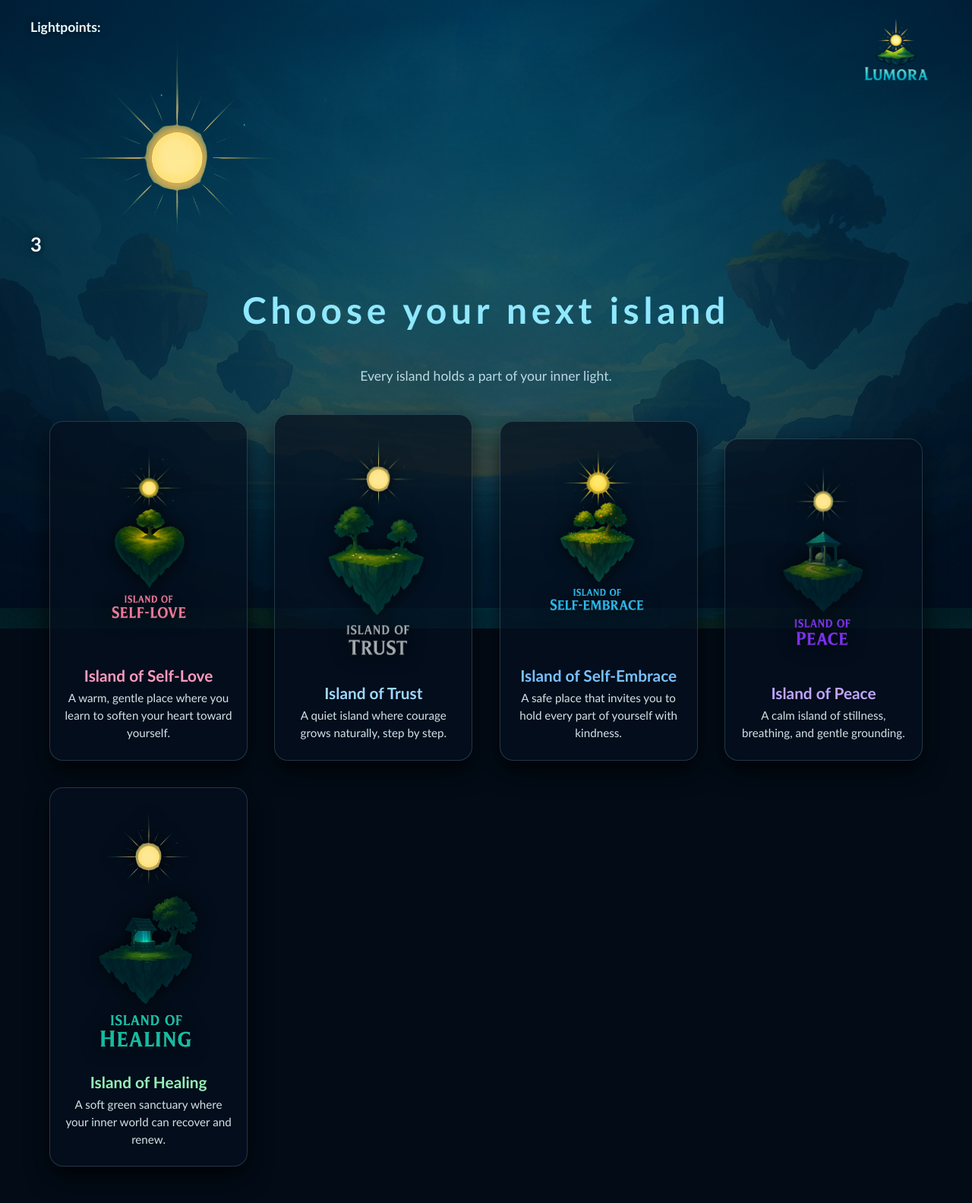
After one commit to elisa11-hub/Lumora, a PHP site: page /html/world.html in a window 1280 px wide. The commit adds this page. Shown: the whole page at 76% size. Run offline with PHP 8.4, Linux system fonts and the light colour scheme.

Commit message:
world.html

```diff
--- a/css/styles.css
+++ b/css/styles.css
@@ -1063,3 +1063,61 @@ body {
     left: 0.9rem;
   }
 }
+
+/* Titelbereich */
+.world-header {
+  text-align: center;
+  margin-top: 2rem;
+}
+
+.world-subline {
+  color: #cfe8f5;
+  opacity: 0.9;
+  margin-top: 0.4rem;
+  font-size: 1.1rem;
+}
+
+/* Neue Inselkarten */
+.enhanced-islands {
+  margin-top: 2.5rem;
+  display: grid;
+  grid-template-columns: repeat(auto-fit, minmax(220px, 1fr));
+  gap: 2.2rem;
+}
+
+.island-card {
+  background: rgba(5, 15, 30, 0.75);
+  border-radius: 18px;
+  padding: 1.5rem 1.2rem;
+  text-align: center;
+  text-decoration: none;
+  color: #e9faff;
+  box-shadow: 0 14px 30px rgba(0,0,0,0.7);
+  border: 1px solid rgba(150, 220, 255, 0.2);
+  transition: transform 0.25s ease, box-shadow 0.25s ease;
+}
+
+.island-card:hover {
+  transform: translateY(-10px) scale(1.03);
+  box-shadow: 0 20px 40px rgba(0,0,0,0.85);
+}
+
+.island-card img {
+  width: 180px;
+  height: auto;
+  margin-bottom: 1rem;
+  filter: drop-shadow(0 0 12px rgba(0,0,0,0.8));
+}
+
+.island-card h3 {
+  margin: 0.5rem 0 0.4rem;
+  font-size: 1.3rem;
+  color: #9fe8ff;
+}
+
+.island-card p {
+  margin: 0;
+  font-size: 0.95rem;
+  line-height: 1.5;
+  opacity: 0.9;
+}
--- /dev/null
+++ b/html/world.html
@@ -0,0 +1,83 @@
+<!DOCTYPE html>
+<html lang="en">
+<head>
+  <meta charset="UTF-8">
+  <title>Lumora – Inner Islands</title>
+  <link rel="stylesheet" href="../css/styles.css">
+</head>
+<body>
+
+  <div class="overlay"></div>
+
+  <main class="world-screen">
+
+    <!-- TOP BAR -->
+    <header class="world-top-bar">
+      <div class="lichtpunkte-box">
+        <span class="lichtpunkte-label">Lightpoints:</span><br>
+        <span id="lichtpunkte-wert" class="lichtpunkte-value">0</span>
+        <img src="../images/lightpoint-icon.png" class="lichtpunkte-icon-img" alt="lightpoint">
+      </div>
+
+      <a href="../html/start.html" class="world-logo-link">
+        <img src="../images/lumora-logo-new.png" alt="Lumora Logo" class="world-logo-image">
+      </a>
+    </header>
+
+    <!-- TITLE -->
+    <section class="world-header">
+      <h1 class="world-title">Choose your next island</h1>
+      <p class="world-subline">
+        Every island holds a part of your inner light.
+      </p>
+    </section>
+
+    <!-- ISLAND GRID -->
+    <section class="island-grid enhanced-islands">
+
+      <!-- 1. SELF-LOVE -->
+      <a href="../html/islands/selflove.html" class="island-card">
+        <img src="../images/island-selflove.png" alt="Island of Self-Love">
+        <h3 style="color:#ff9ac0;">Island of Self-Love</h3>
+        <p>A warm, gentle place where you learn to soften your heart toward yourself.</p>
+      </a>
+
+      <!-- 2. TRUST -->
+      <a href="../html/island/trust.html" class="island-card">
+        <img src="../images/island-trust.png" alt="Island of Trust">
+        <h3 style="color:#9ed8ff;">Island of Trust</h3>
+        <p>A quiet island where courage grows naturally, step by step.</p>
+      </a>
+
+      <!-- 3. SELF-EMBRACE -->
+      <a href="../html/islands/selfembrace.html" class="island-card">
+        <img src="../images/island-selfembrace.png" alt="Island of Self-Embrace">
+        <h3 style="color:#78c2ff;">Island of Self-Embrace</h3>
+        <p>A safe place that invites you to hold every part of yourself with kindness.</p>
+      </a>
+
+      <!-- 4. PEACE -->
+      <a href="../html/islands/peace.html" class="island-card">
+        <img src="../images/island-peace.png" alt="Island of Peace">
+        <h3 style="color:#bfa6ff;">Island of Peace</h3>
+        <p>A calm island of stillness, breathing, and gentle grounding.</p>
+      </a>
+
+      <!-- 5. HEALING -->
+      <a href="../html/islands/healing.html" class="island-card">
+        <img src="../images/island-healing.png" alt="Island of Healing">
+        <h3 style="color:#98f0b8;">Island of Healing</h3>
+        <p>A soft green sanctuary where your inner world can recover and renew.</p>
+      </a>
+
+    </section>
+
+  </main>
+
+  <script>
+    const lichtpunkte = 3;
+    document.getElementById('lichtpunkte-wert').textContent = lichtpunkte;
+  </script>
+
+</body>
+</html>
--- a/php/welcome.php
+++ b/php/welcome.php
@@ -108,7 +108,7 @@ $lastLogin   = $user['last_login'] ?? null;
         </div>
 
         <div class="welcome-actions">
-          <a href="../html/startpage.html" class="btn btn-primary welcome-play-btn">
+          <a href="../html/world.html" class="btn btn-primary welcome-play-btn">
             Continue your journey
           </a>
         </div>
```
